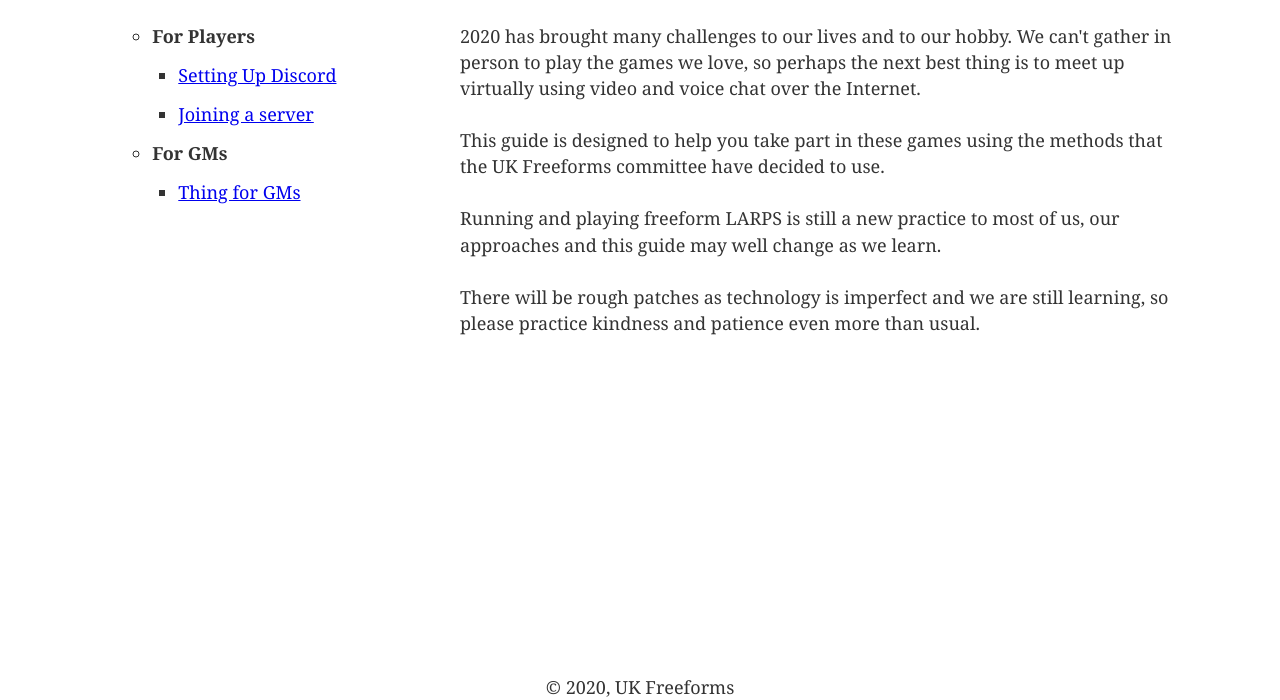
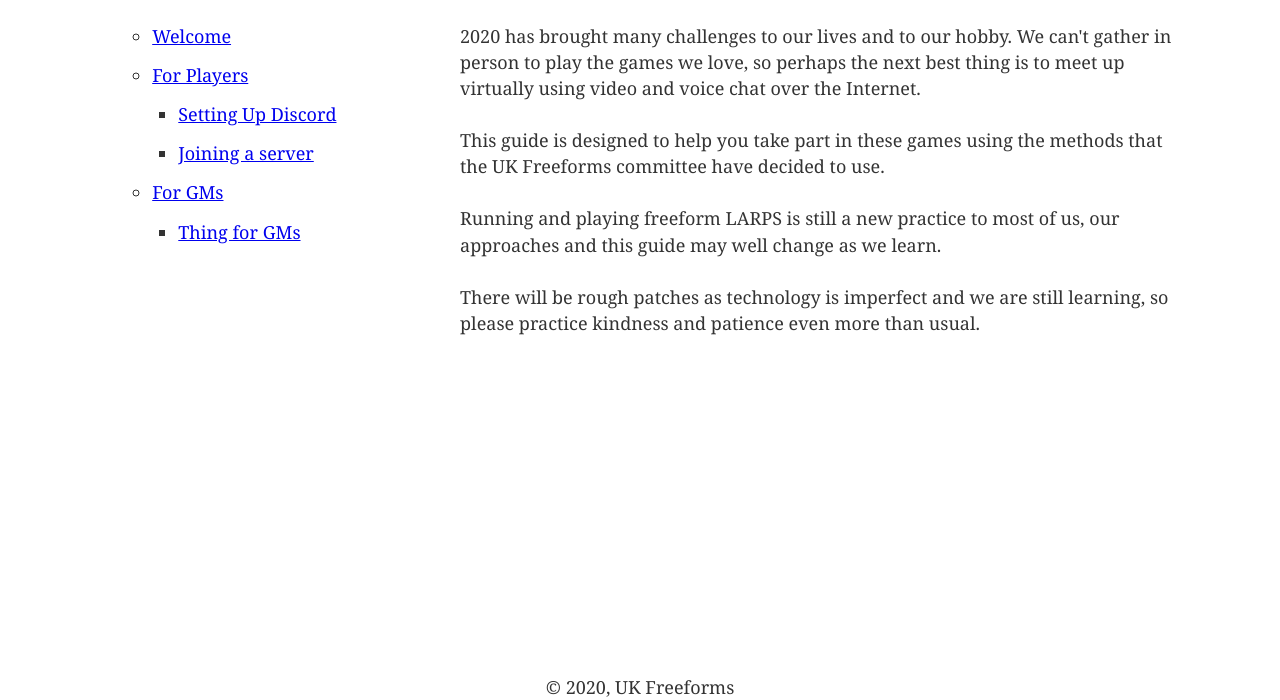
Before and after one commit to dorward/online-gaming, a Gatsby site: page / in a window 1280 px wide. Shown: the part 100-800 px from the top of the page. Built offline with nearby package versions, Linux system fonts and the light colour scheme; Gatsby itself is replaced by a stand-in of ours.

Commit message:
Link to homepage in menu

```diff
--- a/src/components/menu.js
+++ b/src/components/menu.js
@@ -17,8 +17,9 @@ const makeMenu = section => {
 	section.forEach(page => {
 		if (page.about) {
 			const items = makeMenu(page.pages);
+			console.log({page});
 			elements.push(<li key={page.about.id}>
-				<strong>{page.about.title}</strong>
+				<Link to={page.about.slug}>{page.about.title}</Link>
 				{items}
 			</li>);
 		} else {
@@ -30,8 +31,7 @@ const makeMenu = section => {
 };
 
 const makePages = (edges) => {
-	const pages = [];
-	const pages_x = [];
+	const pages = [{id: 0, slug: "/", title: "Welcome", segment: "/"}];
 	edges.forEach(edge => {
 		const id = edge.node.id;
 		const slug = edge.node.frontmatter.slug;
```
